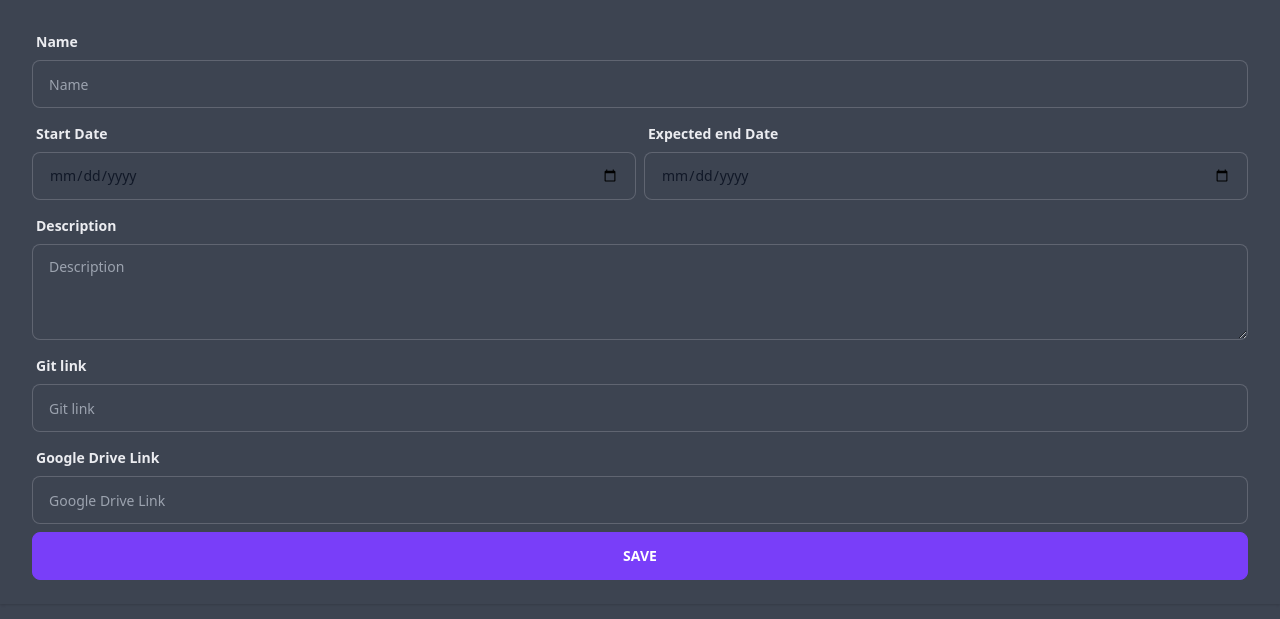
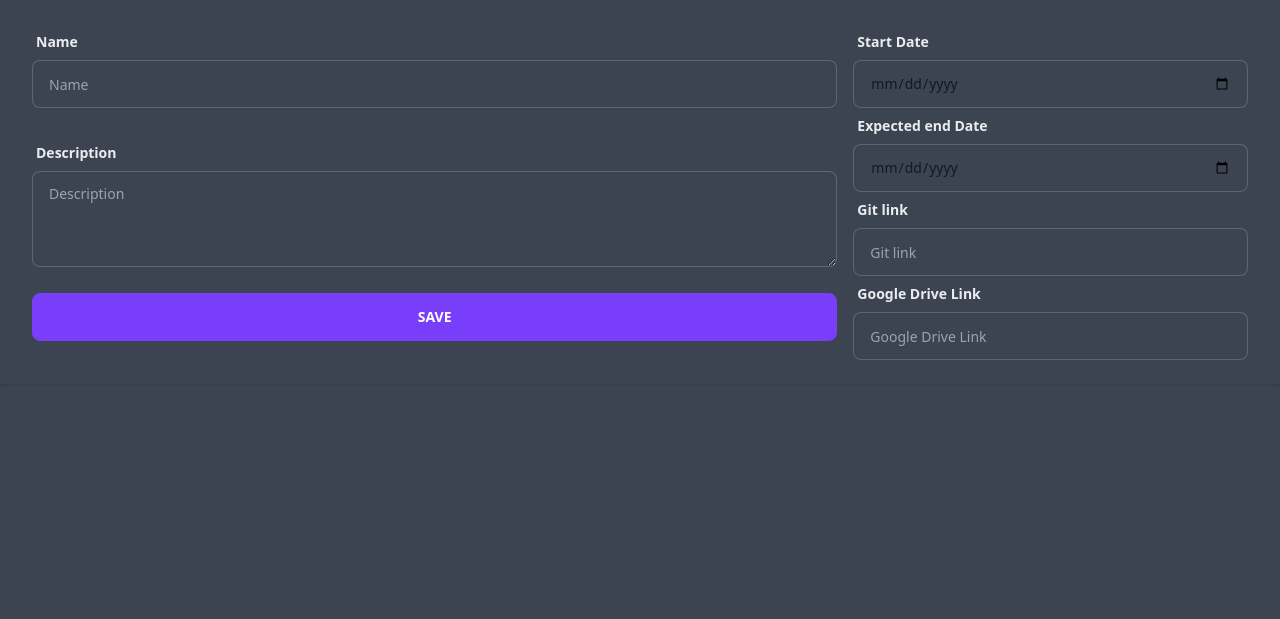
Before and after one commit to dewmal/next-pm, a Django app: page /project/create in a window 1280 px wide. Shown: the part 64-683 px from the top of the page. Run offline with Django 3.2, Linux system fonts and the light colour scheme; style sheets or scripts are compiled from the project's sources; some libraries are stand-ins or nearby versions.

Commit message:
Create project

```diff
--- a/templates/project/create.html
+++ b/templates/project/create.html
@@ -1,8 +1,9 @@
 {% extends "template/base.html" %}
 
 {% block content %}
-    <form method="post" class="grid gap-2 grid-cols-1">
+    <form method="post" class="grid gap-4 grid-cols-3">
         {% csrf_token %}
+        <div class="col-span-2 grid gap-2 grid-cols-1">
             <div class="form-control">
                 <label class="label">
                     <span class="label-text">Name</span>
@@ -10,7 +11,21 @@
                 <input type="text" placeholder="Name" name="proj-name" class="input input-bordered">
             </div>
 
-        <div class="grid gap-2 grid-cols-2">
+            <div class="form-control">
+                <label class="label">
+                    <span class="label-text">Description</span>
+                </label>
+                <textarea name="proj-description" rows="8" class="textarea h-24 textarea-bordered"
+                          placeholder="Description"></textarea>
+            </div>
+
+
+            <div class="form-control">
+                <button class="btn btn-primary">Save</button>
+            </div>
+        </div>
+
+        <div class="col-span-1 flex flex-col">
             <div class="form-control">
                 <label class="label">
                     <span class="label-text">Start Date</span>
```
Also changed, not shown: other parts of templates/project/create.html (+2 -12 lines). Lines whose indentation alone changed are shown as unchanged.
